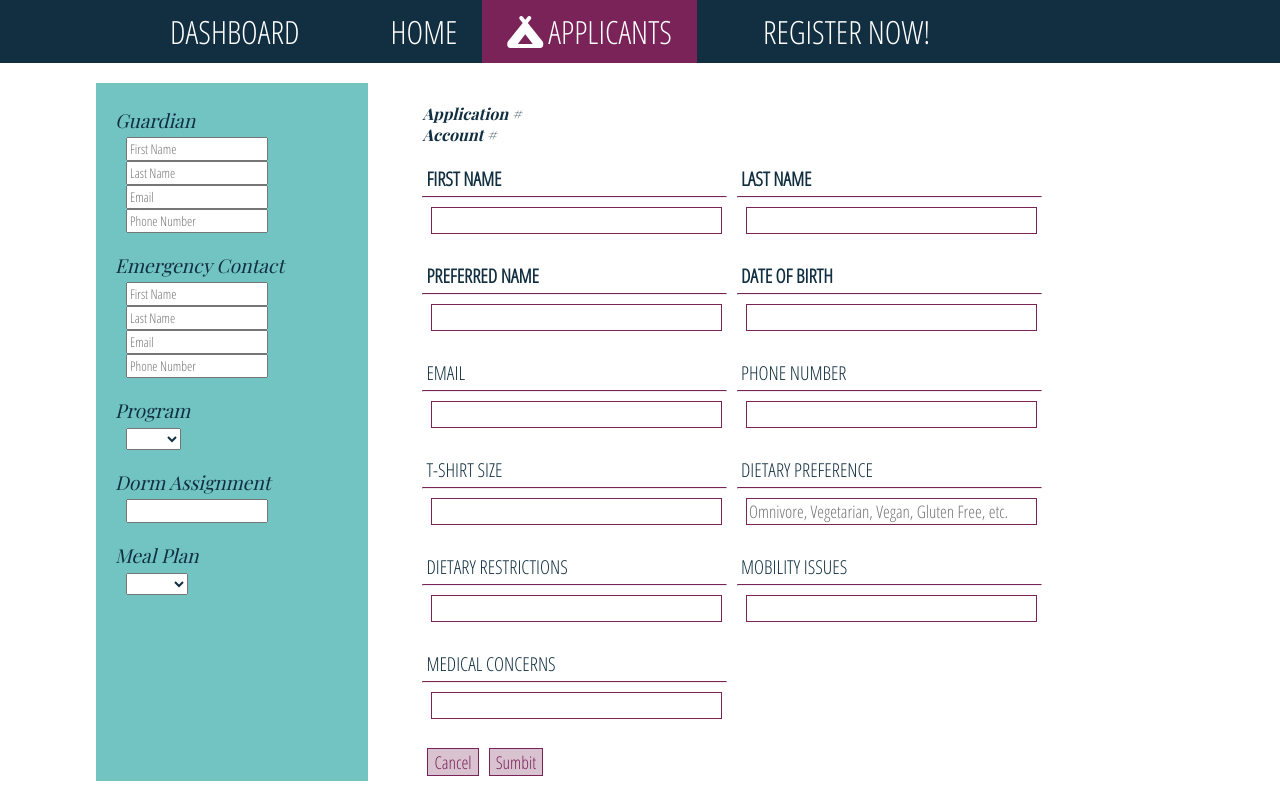
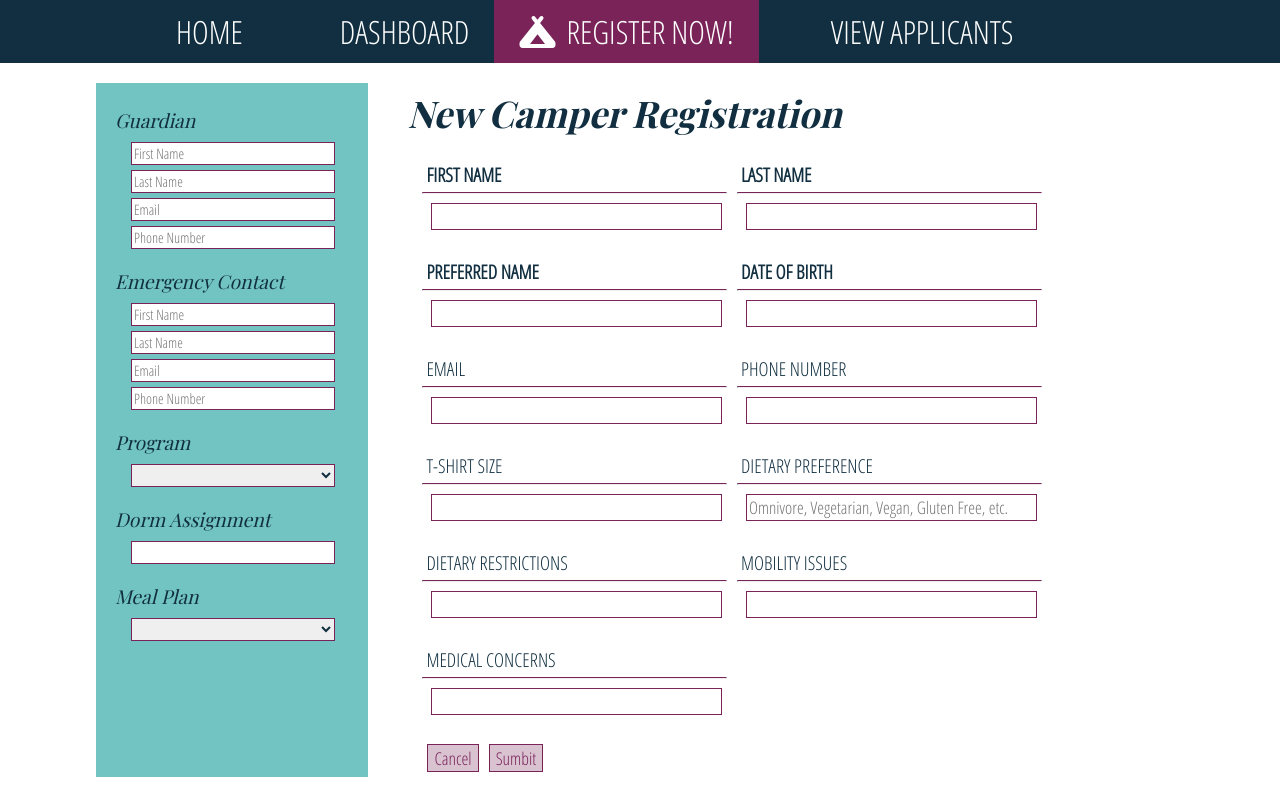
Before and after one commit to klwooster/tech-elevator, a Vue app in the folder vue/frontend/: page /camp-registration in a window 1280 px wide. Built offline with nearby package versions, Linux system fonts and the light colour scheme; a web font is replaced by a local one.

Commit message:
Changed order of links in nav bar, added logic to highlight active route

```diff
--- a/vue/frontend/src/components/ApplicantDetails.vue
+++ b/vue/frontend/src/components/ApplicantDetails.vue
@@ -1,13 +1,13 @@
 <template>
             <div class="details">
             <div class="details-top">
-                <h1>{{applicationdata.applicant.firstName}} {{applicationdata.applicant.lastName}}</h1>
+                <h1 v-if="applicationdata.applicationId > 0">{{applicationdata.applicant.firstName}} {{applicationdata.applicant.lastName}}</h1>
+                <h1 v-else>New Camper Registration</h1>
                 <div class="control">
                     <button v-show="!isInEditMode" v-on:click="$emit('toggle-edit-mode')">Edit</button>
-                    <!-- <button>Recent Changes</button> -->
                 </div>
             </div>
-            <h3>Application #{{applicationdata.applicationId}}<br>Account #{{applicationdata.accountId}}</h3>
+            <h3 v-show="!isInEditMode">Application #{{applicationdata.applicationId}}<br>Account #{{applicationdata.accountId}}</h3>
             <div class="row">
                 <p class="title"><b>First Name</b></p>
                 <hr>
--- a/vue/frontend/src/components/ApplicationDetails.vue
+++ b/vue/frontend/src/components/ApplicationDetails.vue
@@ -135,4 +135,26 @@ export default {
         .subdata {
             padding-left: 15px;
         }
+
+        .form>textarea,
+        .form>button,
+        .form>input,
+        .form>select,
+        .subdata>input {
+            margin-left: auto;
+            margin-right: auto;
+            display: block;
+            margin: 5px;
+            border: 1px solid #792359;
+            width: 95%;
+            font-size: 0.9em;
+        }
+
+        .control>* {
+            border: 1px solid #792359;
+            background-color: #DAC3D1;
+            color: #792359;
+            font-size: 1.1em;
+            margin: 5px;
+        }
 </style>
--- a/vue/frontend/src/components/Navigation.vue
+++ b/vue/frontend/src/components/Navigation.vue
@@ -2,27 +2,23 @@
     <header>
         <nav>
             <ul>
-                <li>
-                    <i class="fas fa-campground transparent"></i>
-                    <router-link v-bind:to="{name: 'home'}">Dashboard</router-link>
-                </li>
-                <li>
-                    <i class="fas fa-campground transparent"></i>
-                    <router-link v-bind:to="{name: 'camphome'}">Home</router-link>
-                </li>
-                <li id="selected">
-                    <i class="fas fa-campground transparent"></i>
-                    <router-link v-bind:to="{name: 'applicantlist'}">Applicants</router-link>
-                </li>
-                <li>
-                    <i class="fas fa-campground transparent"></i>
-                    <router-link v-bind:to="{name: 'campregistration'}">Register Now!</router-link>
-                </li>
+                <router-link tag="li" active-class="selected" v-bind:to="{name: 'camphome'}">
+                    <i class="fas fa-campground transparent"></i> Home
+                </router-link>
+                <router-link tag="li" active-class="selected" v-bind:to="{name: 'home'}" exact>
+                    <i class="fas fa-campground transparent"></i> Dashboard
+                </router-link>
+                <router-link tag="li" active-class="selected" v-bind:to="{name: 'campregistration'}">
+                    <i class="fas fa-campground transparent"></i> Register Now!
+                </router-link>
+                <router-link tag="li" active-class="selected" v-bind:to="{name: 'applicantlist'}">
+                    <i class="fas fa-campground transparent"></i> View Applicants
+                </router-link>
                 <!-- <li>
                     <i class="fas fa-campground transparent"></i>
                     Communication Center
-                </li>
-                <li>
+                </li> -->
+                <!-- <li>
                     <i class="fas fa-campground transparent"></i>
                     Invoicing
                 </li> -->
@@ -88,8 +84,8 @@ export default {
             padding-right: 5px;
         }
 
-        #selected,
-        #selected i,
+        .selected,
+        .selected i,
         li:hover,
         li:hover i {
             background: #792359 !important;
--- a/vue/frontend/src/router.js
+++ b/vue/frontend/src/router.js
@@ -23,6 +23,7 @@ Vue.use(Router)
 const router = new Router({
     mode: 'history',
     base: process.env.BASE_URL,
+    linkActiveClass: "selected",
     routes: [{
             path: '/',
             name: 'home',
@@ -73,7 +74,7 @@ const router = new Router({
             }
         },
         {
-            path:"/camp-home",
+            path: "/camp-home",
             name: "camphome",
             component: CampHome,
             meta: {
--- a/vue/frontend/src/views/ApplicantInfo.vue
+++ b/vue/frontend/src/views/ApplicantInfo.vue
@@ -1,7 +1,7 @@
 <template>
   <div id="main">
-    <application-details v-bind:applicationdata="application" v-bind:isInEditMode="isEditMode" v-on:save-changes="updateApplication" />
-    <applicant-details v-bind:applicationdata="application" v-bind:isInEditMode="isEditMode" v-on:toggle-edit-mode="edit" v-on:save-changes="updateApplication"/>
+    <application-details v-bind:applicationdata="application" v-bind:isInEditMode="isEditMode" />
+    <applicant-details v-bind:applicationdata="application" v-bind:isInEditMode="isEditMode" v-on:toggle-edit-mode="edit" v-on:save-changes="updateApplication" v-on:discard-changes="edit"/>
   </div>
 </template>
 
```
